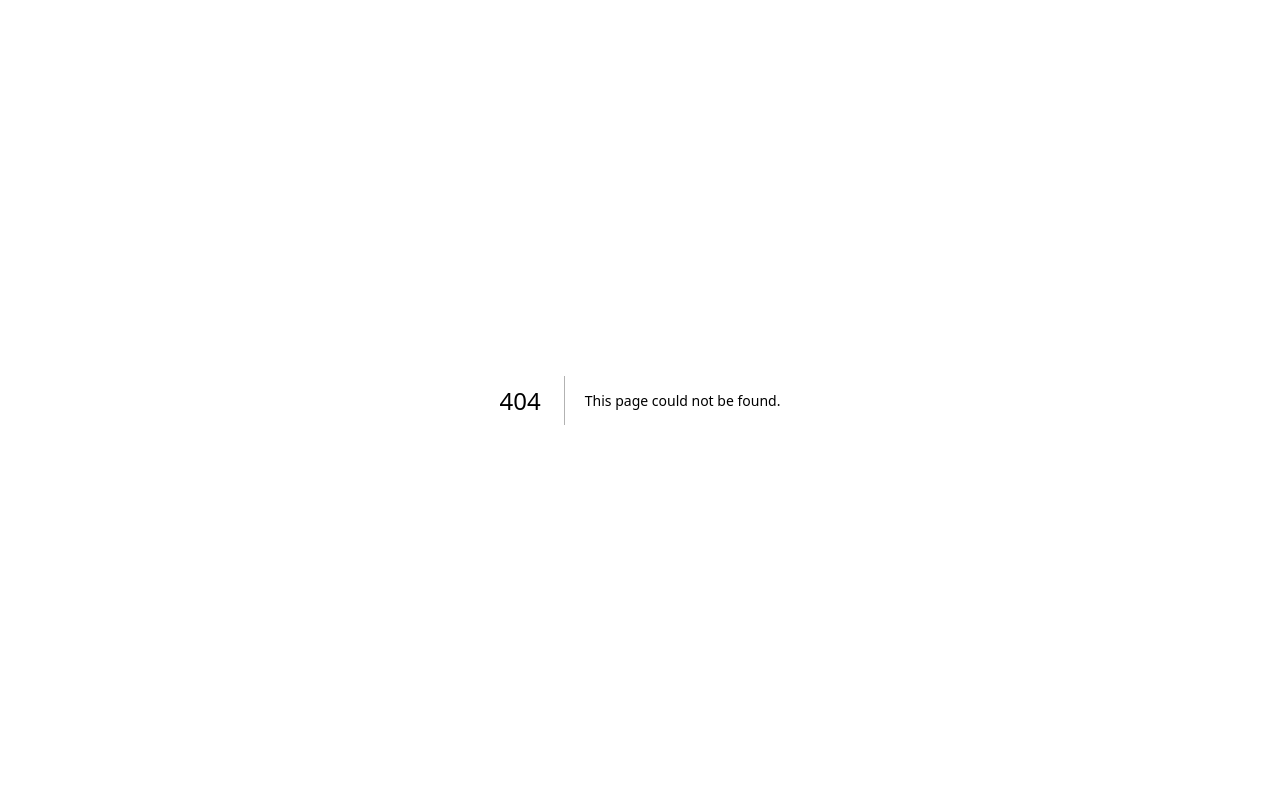
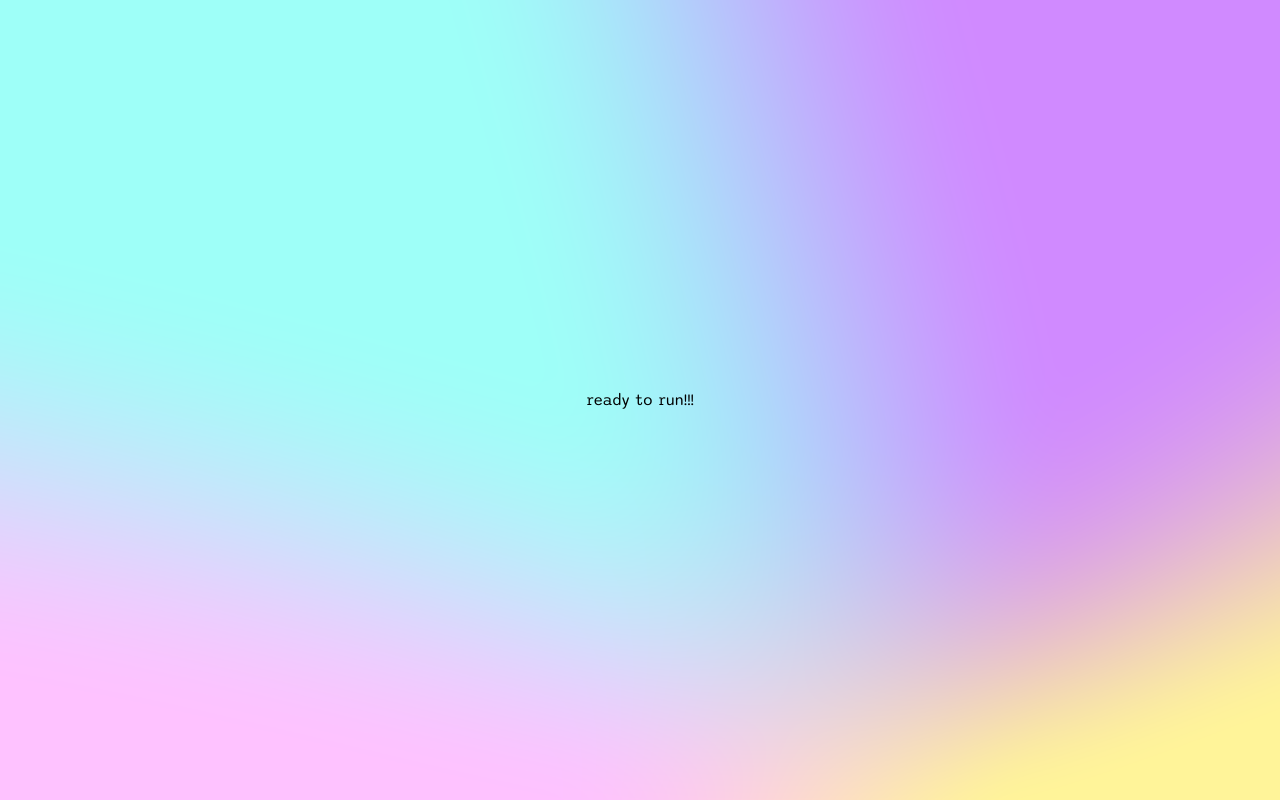
Before and after one commit to dlrandy/gochen, a Next.js app: page /netflix in a window 1280 px wide. Before the commit this address had no page. Built offline with nearby package versions, Linux system fonts and the light colour scheme.

Commit message:
feat: begin netflix

```diff
--- /dev/null
+++ b/pages/netflix/index.tsx
@@ -0,0 +1,19 @@
+import Head from "next/head";
+import styles from "../../styles/netflix/Home.module.css";
+
+export default function Home() {
+  return (
+    <div className={styles.container}>
+      <Head>
+        <title>GoChen</title>
+        <meta name="description" content="Generated by create next app" />
+        <link rel="icon" href="/favicon.ico" />
+      </Head>
+
+      <main className={styles.main}>
+
+        ready to run!!!
+      </main>
+    </div>
+  );
+}
--- a/styles/globals.css
+++ b/styles/globals.css
@@ -78,10 +78,42 @@ button:focus {
   border: 1px solid #fff;
 }
 :root {
+  /*
+  for coffee stores
+  */
   --text-purple: rgba(67, 56, 202, 1);
   --text-purple-dark: rgba(79, 70, 229, 1);
   --text-black: rgba(17, 24, 39, 1);
   --text-white-100: rgba(229, 231, 235, 1);
+ /*
+ for netflix
+ */
+  --black: rgb(0, 0, 0);
+  --black10: #181818;
+  --black20: rgba(0, 0, 0, 0.6);
+  --black30: rgb(17, 24, 39);
+  --black40: #141414;
+  --black50: rgb(20, 20, 20);
+
+  --gray10: rgb(119, 119, 119);
+  --gray20: rgb(156, 163, 175);
+  --gray40: rgba(42, 42, 42, 0.6);
+
+  --white10: rgba(255, 255, 255, 1);
+  --white20: rgba(243, 244, 246, 1);
+  --white30: rgb(209, 213, 219);
+
+  --green10: rgba(110, 231, 183, 1);
+  --shadow10: rgba(0, 0, 0, 0.3);
+  --shadow20: rgba(158, 155, 155, 0.3);
+  --shadow30: 0 20px 25px -5px rgba(0, 0, 0, 0.1),
+    0 10px 10px -5px rgba(0, 0, 0, 0.04);
+
+  --red: rgb(220, 38, 38);
+  --red10: rgba(185, 28, 28, 1);
+
+  --blue: rgba(75, 85, 99, 1);
+  --blue20: rgb(55, 65, 81);
 }
 
 @media (prefers-color-scheme: dark) {
--- /dev/null
+++ b/styles/netflix/Home.module.css
@@ -0,0 +1,50 @@
+.container {
+  padding: 0 0.5rem;
+}
+
+.main {
+  min-height: 100vh;
+  padding: 4rem 0;
+  flex: 1;
+  display: flex;
+  flex-direction: column;
+  justify-content: center;
+  align-items: center;
+}
+
+@media (max-width: 600px) {
+
+}
+
+@media (prefers-color-scheme: dark) {
+
+}
+/**
+  Breakpoints:
+  ------------
+  sm: min-width: 640px; //small device
+  md: min-width: 768px; // medium device
+  lg: min-width: 1024px; // large device
+  xl: min-width: 1280px; // extra large device
+  2xl: min-width: 1536px; // 2 x extra large device
+**/
+
+/** sm breakpoint **/
+@media (min-width: 640px) {
+
+}
+
+/** md breakpoint **/
+@media (min-width: 768px) {
+
+}
+
+/** lg breakpoint **/
+@media (min-width: 1024px) {
+
+}
+
+/** xl breakpoint **/
+@media (min-width: 1280px) {
+
+}
```
Also changed, not shown: reference.txt (added).
